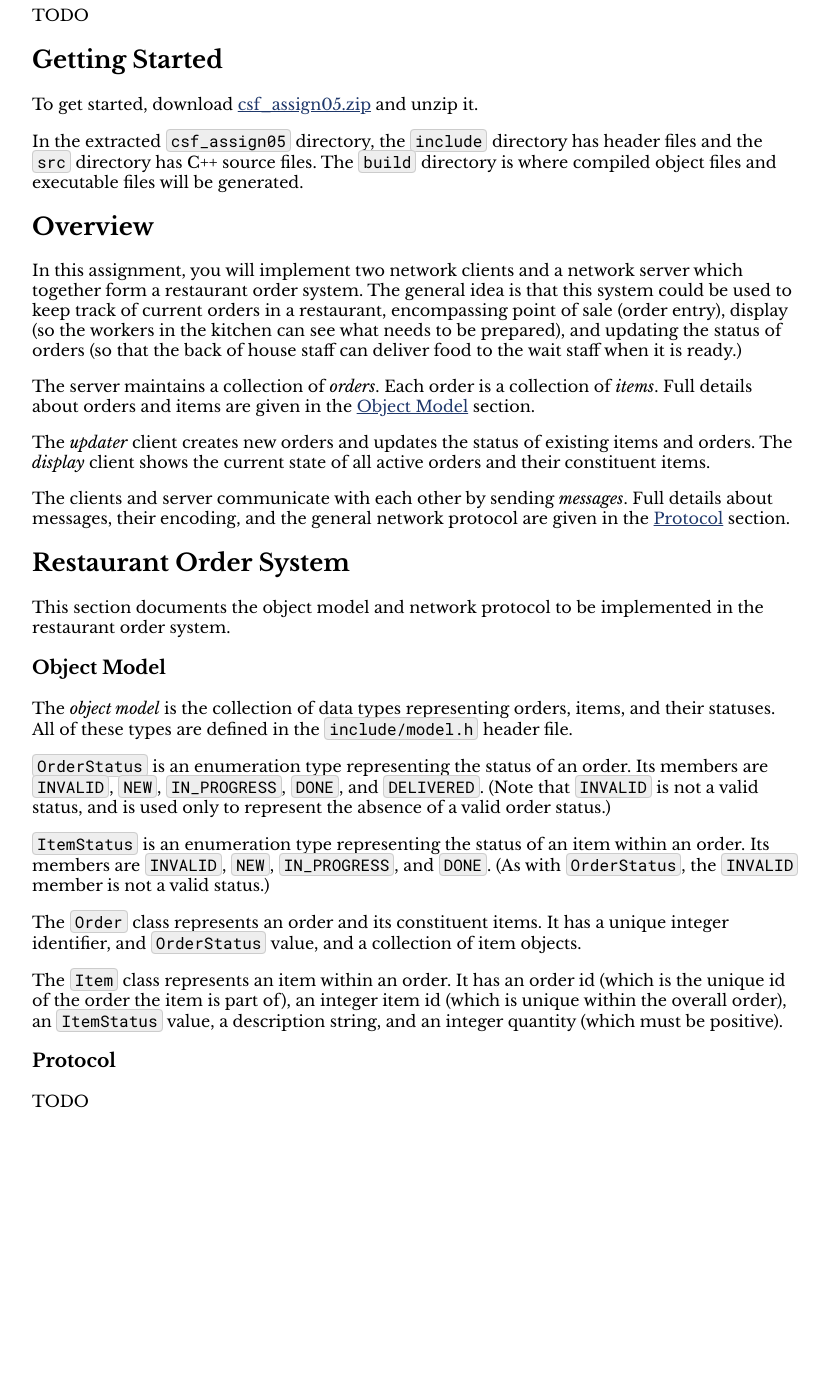
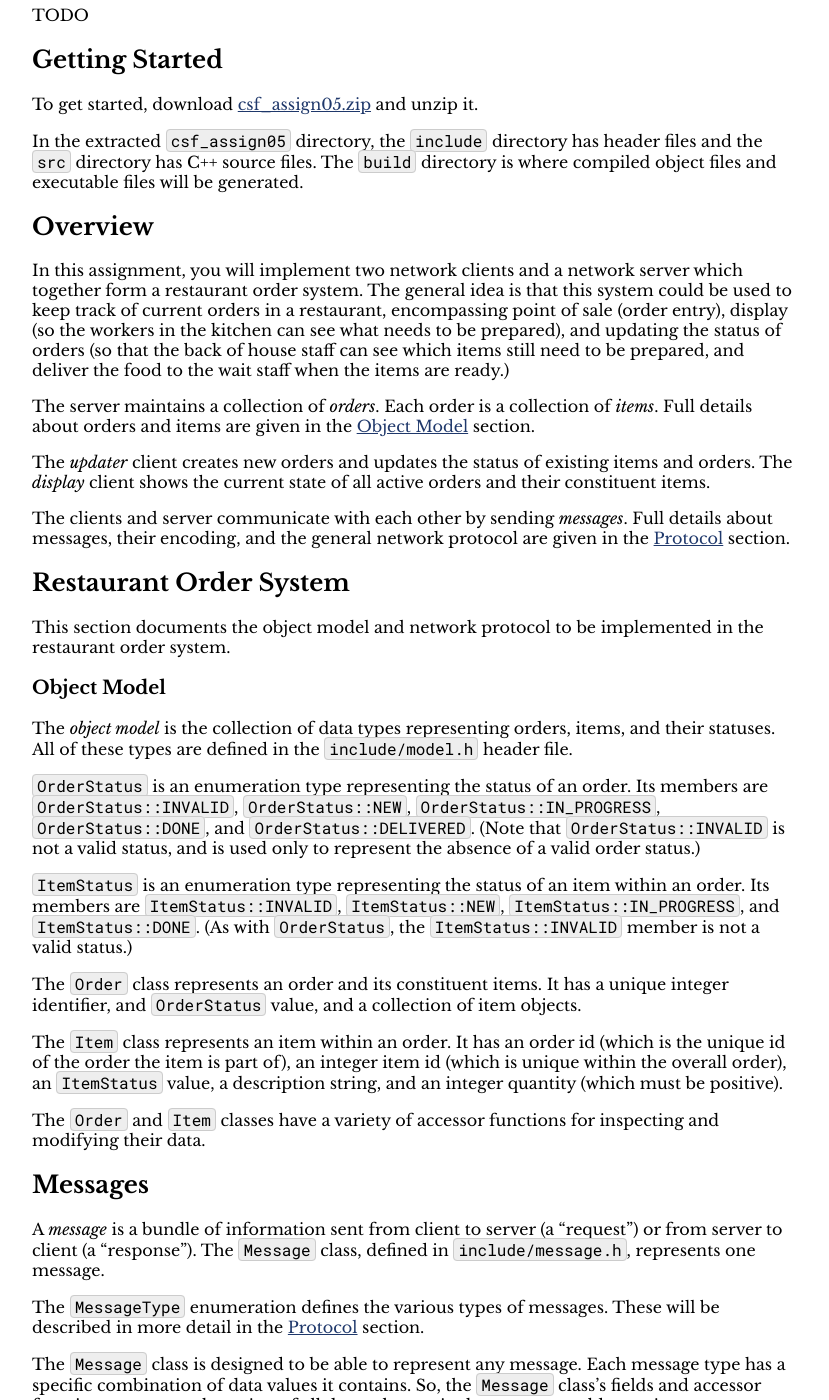
Before and after one commit to jhucsf/spring2026, a Jekyll site: the page built from assign/assign05.md, in a window 1280 px wide and 1400 px high, scrolled down 1151 px. Shown: the whole window, without its empty margins (224-1053 px from the left). Built offline with Jekyll 4.4.1, drawn with Linux system fonts in a browser that asks for light colours; before the commit the page ends 2294 px from its top, so only the background shows below that; some of the changed text lies outside the part shown.

Commit message:
start documenting protocol

```diff
--- a/assign/assign05.md
+++ b/assign/assign05.md
@@ -78,8 +78,9 @@ which together form a restaurant order system. The general idea is that
 this system could be used to keep track of current orders in a restaurant,
 encompassing point of sale (order entry), display (so the workers in the
 kitchen can see what needs to be prepared), and updating the status of
-orders (so that the back of house staff can deliver food to the
-wait staff when it is ready.)
+orders (so that the back of house staff can see which items still need to
+be prepared, and deliver the food to the wait staff when the items are
+ready.)
 
 The server maintains a collection of *orders*. Each order is a collection
 of *items*. Full details about orders and items are given in the
@@ -104,13 +105,15 @@ The *object model* is the collection of data types representing orders, items, a
 their statuses. All of these types are defined in the `include/model.h` header file.
 
 `OrderStatus` is an enumeration type representing the status of an order. Its
-members are `INVALID`, `NEW`, `IN_PROGRESS`, `DONE`, and `DELIVERED`. (Note that `INVALID`
+members are `OrderStatus::INVALID`, `OrderStatus::NEW`, `OrderStatus::IN_PROGRESS`,
+`OrderStatus::DONE`, and `OrderStatus::DELIVERED`. (Note that `OrderStatus::INVALID`
 is not a valid status, and is used only to represent the absence of a valid
 order status.)
 
 `ItemStatus` is an enumeration type representing the status of an item within an
-order. Its members are `INVALID`, `NEW`, `IN_PROGRESS`, and `DONE`. (As with
-`OrderStatus`, the `INVALID` member is not a valid status.)
+order. Its members are `ItemStatus::INVALID`, `ItemStatus::NEW`, `ItemStatus::IN_PROGRESS`,
+and `ItemStatus::DONE`. (As with `OrderStatus`, the `ItemStatus::INVALID` member
+is not a valid status.)
 
 The `Order` class represents an order and its constituent items. It has a unique
 integer identifier, and `OrderStatus` value, and a collection of item objects.
@@ -120,6 +123,39 @@ the unique id of the order the item is part of), an integer item id (which is
 unique within the overall order), an `ItemStatus` value, a description string, and
 an integer quantity (which must be positive).
 
+The `Order` and `Item` classes have a variety of accessor functions for inspecting
+and modifying their data.
+
+## Messages
+
+A *message* is a bundle of information sent from client to server (a "request")
+or from server to client (a "response"). The `Message` class, defined in
+`include/message.h`, represents one message.
+
+The `MessageType` enumeration defines the various types of messages. These will
+be described in more detail in the [Protocol](#protocol) section.
+
+The `Message` class is designed to be able to represent any message.
+Each message type has a specific combination of data values it contains.
+So, the `Message` class's fields and accessor functions represent the
+union of all data values a single message could contain.
+
 ### Protocol
 
-TODO
+The following table summarizes the message types, which program sends
+messages of that type, and what information a message of that type will
+contain.
+
+Message type                      | Sent by            | Reeived by         | Contained data values
+--------------------------------- | ------------------ | ------------------ | ---------------------
+`MessageType::LOGIN`              | updater or display | server             | client mode, string
+`MessageType::QUIT`               | updater            | server             | string
+`MessageType::ORDER_NEW`          | updater            | server             | order
+`MessageType::ITEM_UPDATE`        | updater            | server             | order id, item id, item status
+`MessageType::ORDER_UPDATE`       | updater            | server             | order id, order status
+`MessageType::OK`                 | server             | updater or display | string
+`MessageType::ERROR`              | server             | updater or display | string
+`MessageType::DISP_ORDER`         | server             | display            | order
+`MessageType::DISP_ITEM_UPDATE`   | server             | display            | order id, item id, item status
+`MessageType::DISP_ORDER_UPDATE`  | server             | display            | order id, order status
+`MessageType::DISP_HEARTBEAT`     | server             | display            | *none*
```
